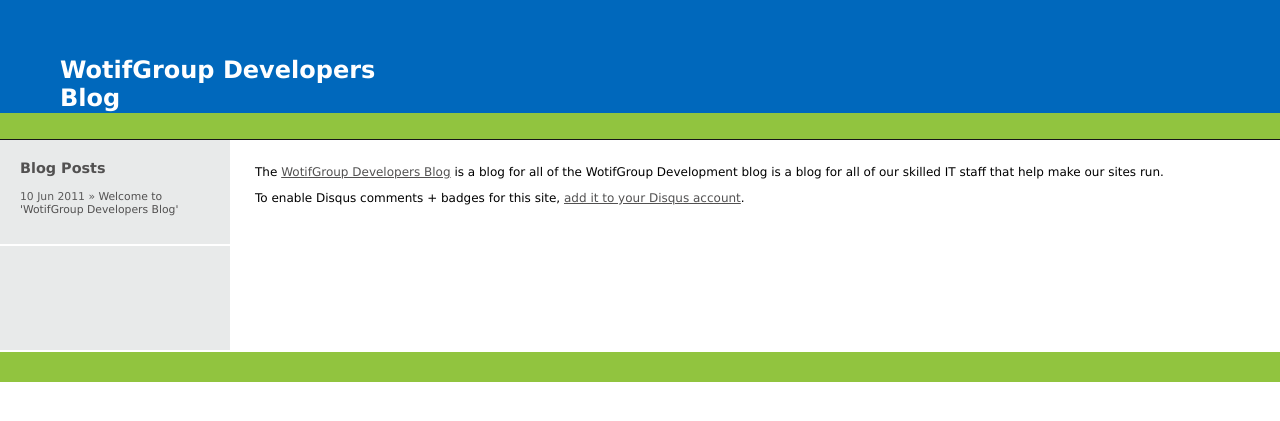
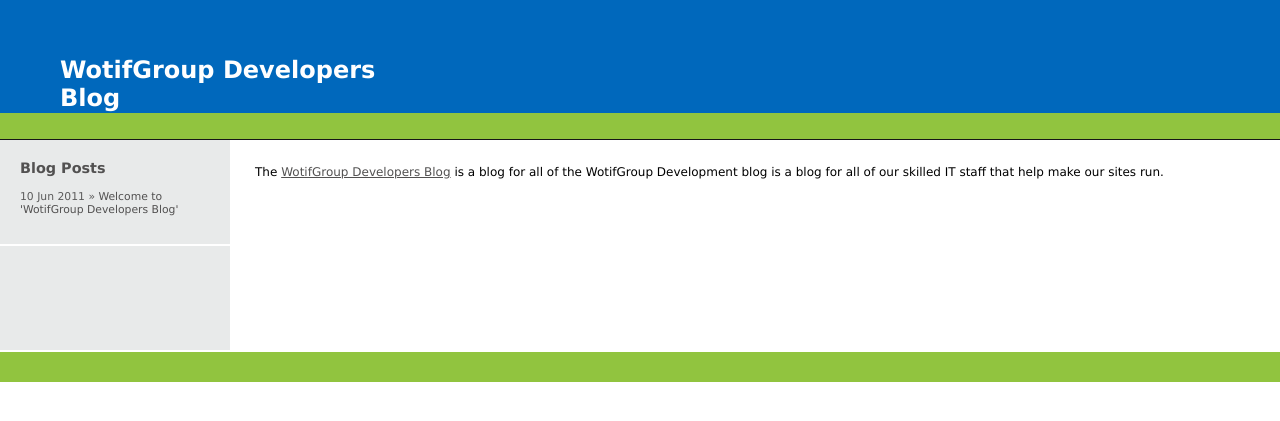
Before and after one commit to wotifgroup/wotifgroup.github.com, a Jekyll site: the page built from index.markdown, in a window 1280 px wide. Shown: the top 421 px of the page. Built offline with Jekyll 4.4.1, drawn with Linux system fonts in a browser that asks for light colours; comment, search, counter and statistics services are not loaded.

Commit message:
add disqus

```diff
--- a/_layouts/default.html
+++ b/_layouts/default.html
@@ -30,7 +30,7 @@
             </p>
           </div>
           <div class="item">
-            <script type="text/javascript" src="http://disqus.com/forums/wotifgroup.github.com/combination_widget.js?num_items=5&color=orange&default_tab=recent"></script>
+            <script type="text/javascript" src="http://disqus.com/forums/wotifgroupblog/combination_widget.js?num_items=5&color=orange&default_tab=recent"></script>
           </div>
         </div>
         <div id="content">
--- a/_layouts/post.html
+++ b/_layouts/post.html
@@ -38,7 +38,7 @@
           {{ content }}
 
           <script type="text/javascript">var disqus_url = "http://wotifgroup.github.com/{{ post.url }}"; var disqus_title ="{{ post.title }}";</script>
-          <div id="disqus_thread"></div><script type="text/javascript" src="http://disqus.com/forums/wotifgroup.github.com/embed.js"></script>
+          <div id="disqus_thread"></div><script type="text/javascript" src="http://disqus.com/forums/wotifgroupblog/embed.js"></script>
           <a href="http://disqus.com" class="dsq-brlink">blog comments powered by <span class="logo-disqus">Disqus</span></a>
           <script type="text/javascript">
           //<![CDATA[
--- a/index.markdown
+++ b/index.markdown
@@ -4,5 +4,3 @@
 ---
 
 The <a href="http://wotifgroup.github.com/">WotifGroup Developers Blog</a> is a blog for all of the WotifGroup Development blog is a blog for all of our skilled IT staff that help make our sites run.
-
-To enable Disqus comments + badges for this site, [add it to your Disqus account](http://disqus.com/add/).
```
Also changed, not shown: 3 other files.
